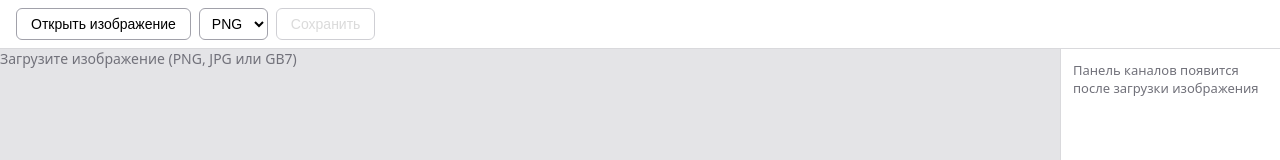
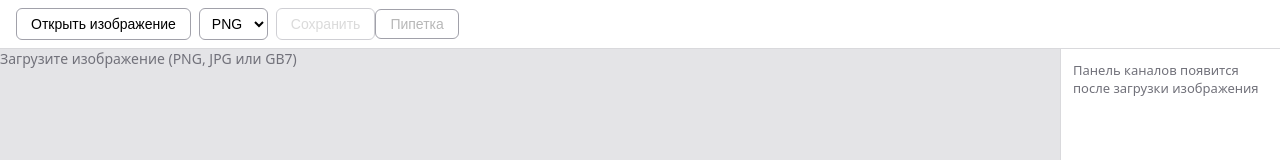
Before and after one commit to Bekmuratov-D/image-editor, a React (Vite) app: page / in a window 1280 px wide. Shown: the top 160 px of the page. Built offline with nearby package versions, Linux system fonts and the light colour scheme.

Commit message:
feat: пипетка — клик по canvas, координаты с учётом масштаба, панель показаний (Лаба-2)

```diff
--- a/src/components/App.module.css
+++ b/src/components/App.module.css
@@ -34,6 +34,9 @@
   background: #ffffff;
   border-left: 1px solid #d9d9dc;
   padding: 12px;
+  display: flex;
+  flex-direction: column;
+  gap: 16px;
 }
 
 .sidebarHint {
--- a/src/components/App.tsx
+++ b/src/components/App.tsx
@@ -1,15 +1,19 @@
 import { useState, type DragEvent } from 'react';
 import { useImageLoader } from '../hooks/useImageLoader';
 import { useChannelVisibility } from '../hooks/useChannelVisibility';
+import { useEyedropper } from '../hooks/useEyedropper';
 import { CanvasViewer } from './CanvasViewer/CanvasViewer';
 import { FileToolbar } from './FileToolbar/FileToolbar';
 import { StatusBar } from './StatusBar/StatusBar';
 import { ChannelsPanel } from './ChannelsPanel/ChannelsPanel';
+import { EyedropperButton } from './EyedropperTool/EyedropperButton';
+import { EyedropperReadout } from './EyedropperTool/EyedropperReadout';
 import styles from './App.module.css';
 
 function App() {
   const { image, fileName, error, loadFile } = useImageLoader();
   const { profile, visibility, toggle, displayPixels } = useChannelVisibility(image);
+  const eyedropper = useEyedropper(image);
   const [isDragging, setIsDragging] = useState(false);
 
   const handleDragOver = (event: DragEvent<HTMLElement>) => {
@@ -34,6 +38,7 @@ function App() {
     <div className="app">
       <header className={styles.header}>
         <FileToolbar image={image} onFileSelected={loadFile} />
+        <EyedropperButton active={eyedropper.active} disabled={!image} onToggle={eyedropper.toggle} />
       </header>
       <main className={styles.main}>
         <div
@@ -42,11 +47,19 @@ function App() {
           onDragLeave={handleDragLeave}
           onDrop={handleDrop}
         >
-          <CanvasViewer image={image} displayPixels={displayPixels} />
+          <CanvasViewer
+            image={image}
+            displayPixels={displayPixels}
+            eyedropperActive={eyedropper.active}
+            onPixelPick={eyedropper.pickAt}
+          />
         </div>
         <aside className={styles.sidebar}>
           {image && profile ? (
-            <ChannelsPanel image={image} profile={profile} visibility={visibility} onToggle={toggle} />
+            <>
+              <ChannelsPanel image={image} profile={profile} visibility={visibility} onToggle={toggle} />
+              <EyedropperReadout active={eyedropper.active} result={eyedropper.result} />
+            </>
           ) : (
             <div className={styles.sidebarHint}>Панель каналов появится после загрузки изображения</div>
           )}
--- a/src/components/CanvasViewer/CanvasViewer.module.css
+++ b/src/components/CanvasViewer/CanvasViewer.module.css
@@ -23,6 +23,10 @@
   box-shadow: 0 1px 4px rgba(0, 0, 0, 0.2);
 }
 
+.canvasPicking {
+  cursor: crosshair;
+}
+
 .placeholder {
   color: #71717a;
   font-size: 14px;
--- a/src/components/CanvasViewer/CanvasViewer.tsx
+++ b/src/components/CanvasViewer/CanvasViewer.tsx
@@ -1,13 +1,15 @@
-import { useEffect, useRef } from 'react';
+import { useEffect, useRef, type MouseEvent } from 'react';
 import type { RasterImage } from '../../core/image/RasterImage';
 import styles from './CanvasViewer.module.css';
 
 interface CanvasViewerProps {
   image: RasterImage | null;
   displayPixels: Uint8ClampedArray | null;
+  eyedropperActive?: boolean;
+  onPixelPick?: (x: number, y: number) => void;
 }
 
-export function CanvasViewer({ image, displayPixels }: CanvasViewerProps) {
+export function CanvasViewer({ image, displayPixels, eyedropperActive, onPixelPick }: CanvasViewerProps) {
   const canvasRef = useRef<HTMLCanvasElement>(null);
 
   useEffect(() => {
@@ -25,13 +27,30 @@ export function CanvasViewer({ image, displayPixels }: CanvasViewerProps) {
     ctx.putImageData(imageData, 0, 0);
   }, [image, displayPixels]);
 
+  const handleClick = (event: MouseEvent<HTMLCanvasElement>) => {
+    const canvas = canvasRef.current;
+    if (!canvas || !image || !eyedropperActive || !onPixelPick) {
+      return;
+    }
+    const rect = canvas.getBoundingClientRect();
+    const scaleX = canvas.width / rect.width;
+    const scaleY = canvas.height / rect.height;
+    const x = Math.min(image.width - 1, Math.max(0, Math.floor((event.clientX - rect.left) * scaleX)));
+    const y = Math.min(image.height - 1, Math.max(0, Math.floor((event.clientY - rect.top) * scaleY)));
+    onPixelPick(x, y);
+  };
+
   if (!image) {
     return <div className={styles.placeholder}>Загрузите изображение (PNG, JPG или GB7)</div>;
   }
 
   return (
     <div className={styles.viewport}>
-      <canvas ref={canvasRef} className={styles.canvas} />
+      <canvas
+        ref={canvasRef}
+        className={`${styles.canvas} ${eyedropperActive ? styles.canvasPicking : ''}`}
+        onClick={handleClick}
+      />
     </div>
   );
 }
--- /dev/null
+++ b/src/components/EyedropperTool/EyedropperButton.module.css
@@ -0,0 +1,18 @@
+.button {
+  padding: 6px 14px;
+  border: 1px solid #a1a1aa;
+  border-radius: 6px;
+  background: #ffffff;
+  cursor: pointer;
+  font-size: 14px;
+}
+
+.button:hover {
+  background: #f4f4f5;
+}
+
+.active {
+  background: #3b82f6;
+  border-color: #3b82f6;
+  color: #ffffff;
+}
--- /dev/null
+++ b/src/components/EyedropperTool/EyedropperButton.tsx
@@ -0,0 +1,21 @@
+import styles from './EyedropperButton.module.css';
+
+interface EyedropperButtonProps {
+  active: boolean;
+  disabled: boolean;
+  onToggle: () => void;
+}
+
+export function EyedropperButton({ active, disabled, onToggle }: EyedropperButtonProps) {
+  return (
+    <button
+      type="button"
+      className={`${styles.button} ${active ? styles.active : ''}`}
+      onClick={onToggle}
+      disabled={disabled}
+      aria-pressed={active}
+    >
+      Пипетка
+    </button>
+  );
+}
--- /dev/null
+++ b/src/components/EyedropperTool/EyedropperReadout.module.css
@@ -0,0 +1,29 @@
+.panel {
+  display: flex;
+  flex-direction: column;
+  gap: 6px;
+  font-size: 13px;
+}
+
+.title {
+  font-size: 13px;
+  font-weight: 600;
+  color: #3f3f46;
+}
+
+.swatch {
+  width: 100%;
+  height: 32px;
+  border-radius: 4px;
+  border: 1px solid #d4d4d8;
+}
+
+.row {
+  display: flex;
+  justify-content: space-between;
+  color: #3f3f46;
+}
+
+.hint {
+  color: #71717a;
+}
--- /dev/null
+++ b/src/components/EyedropperTool/EyedropperReadout.tsx
@@ -0,0 +1,49 @@
+import type { EyedropperResult } from '../../hooks/useEyedropper';
+import styles from './EyedropperReadout.module.css';
+
+interface EyedropperReadoutProps {
+  active: boolean;
+  result: EyedropperResult | null;
+}
+
+export function EyedropperReadout({ active, result }: EyedropperReadoutProps) {
+  if (!active) {
+    return null;
+  }
+
+  if (!result) {
+    return (
+      <div className={styles.panel}>
+        <div className={styles.title}>Пипетка</div>
+        <div className={styles.hint}>Кликните по изображению</div>
+      </div>
+    );
+  }
+
+  const { x, y, r, g, b, lab } = result;
+
+  return (
+    <div className={styles.panel}>
+      <div className={styles.title}>Пипетка</div>
+      <div className={styles.swatch} style={{ backgroundColor: `rgb(${r}, ${g}, ${b})` }} />
+      <div className={styles.row}>
+        <span>X, Y</span>
+        <span>
+          {x}, {y}
+        </span>
+      </div>
+      <div className={styles.row}>
+        <span>RGB</span>
+        <span>
+          {r}, {g}, {b}
+        </span>
+      </div>
+      <div className={styles.row}>
+        <span>Lab</span>
+        <span>
+          {lab.l.toFixed(1)}, {lab.a.toFixed(1)}, {lab.b.toFixed(1)}
+        </span>
+      </div>
+    </div>
+  );
+}
--- /dev/null
+++ b/src/hooks/useEyedropper.ts
@@ -0,0 +1,41 @@
+import { useCallback, useEffect, useState } from 'react';
+import type { RasterImage } from '../core/image/RasterImage';
+import { srgbToLab, type Lab } from '../core/color/srgbToLab';
+
+export interface EyedropperResult {
+  x: number;
+  y: number;
+  r: number;
+  g: number;
+  b: number;
+  lab: Lab;
+}
+
+export function useEyedropper(image: RasterImage | null) {
+  const [active, setActive] = useState(false);
+  const [result, setResult] = useState<EyedropperResult | null>(null);
+
+  useEffect(() => {
+    setResult(null);
+  }, [image]);
+
+  const toggle = useCallback(() => {
+    setActive((prev) => !prev);
+  }, []);
+
+  const pickAt = useCallback(
+    (x: number, y: number) => {
+      if (!image) {
+        return;
+      }
+      const o = (y * image.width + x) * 4;
+      const r = image.pixels[o];
+      const g = image.pixels[o + 1];
+      const b = image.pixels[o + 2];
+      setResult({ x, y, r, g, b, lab: srgbToLab(r, g, b) });
+    },
+    [image],
+  );
+
+  return { active, toggle, result, pickAt };
+}
```
